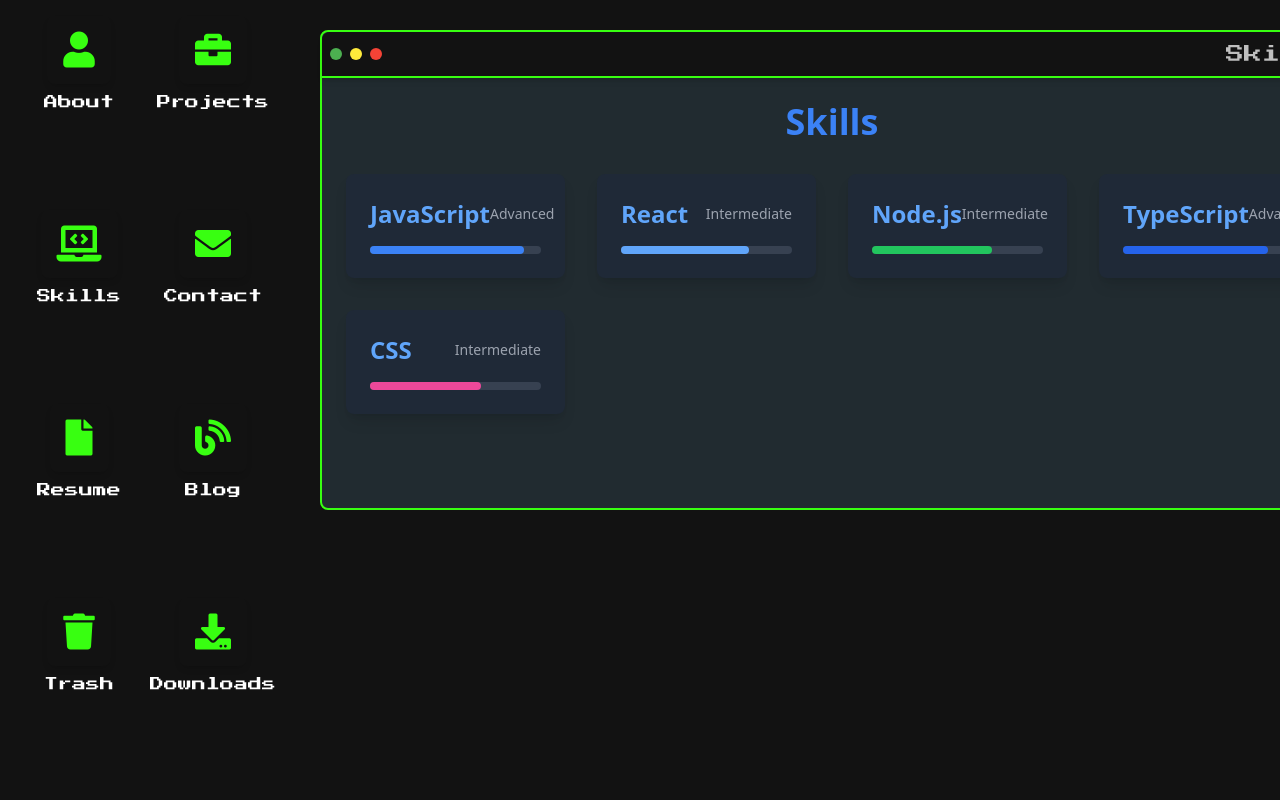
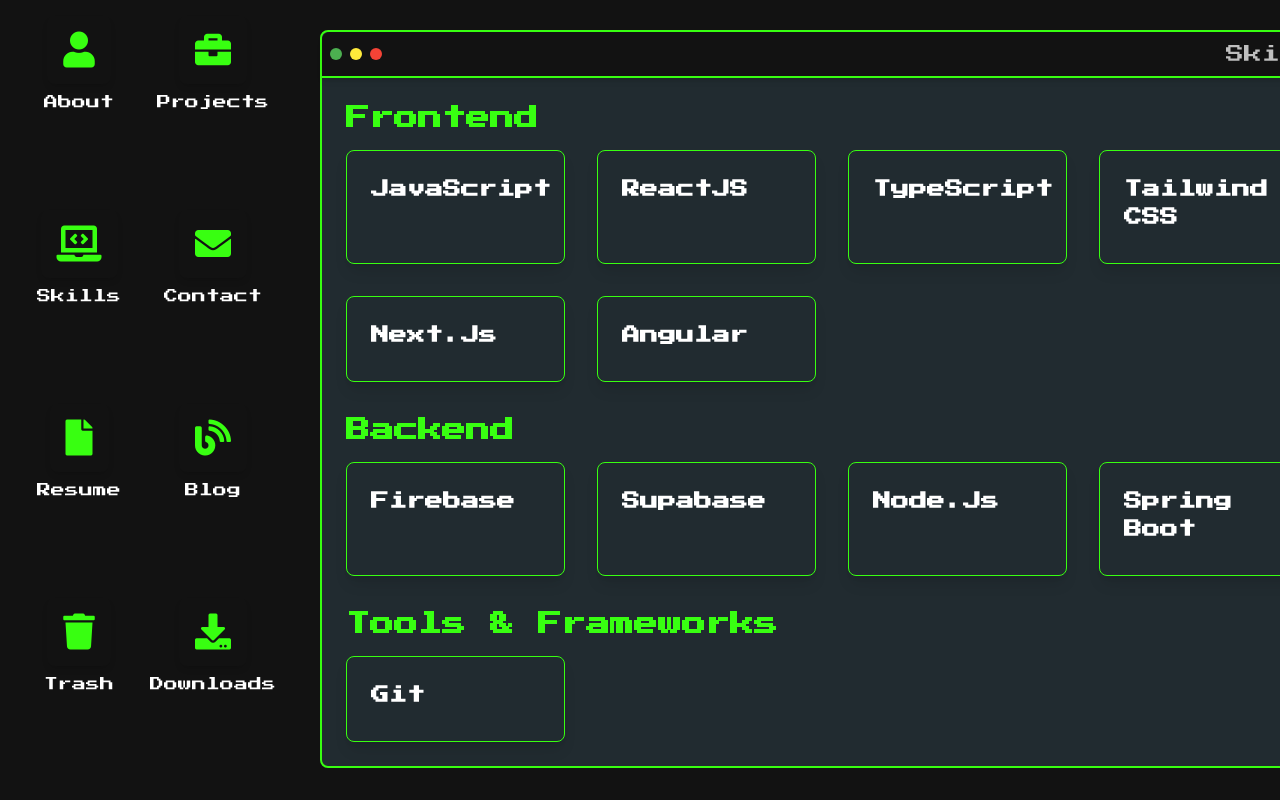
Before and after one commit to TriumphNdlovu/triumph-portfolio, a Next.js app: page / in a window 1280 px wide. Both pictures are taken after a click on the element "Skills". Shown: the top 800 px of the page. Built offline with nearby package versions, Linux system fonts and the light colour scheme.

Commit message:
Refactor Skills page component and update skill data structure

```diff
--- a/src/Components/Skills/page.tsx
+++ b/src/Components/Skills/page.tsx
@@ -1,65 +1,49 @@
+import { Interface } from "readline";
 
 export default function Skills() {
+  interface Skill {
+    name: string;
+    category: string;
+  }
+
+  const skills: Skill[] = [
+    { name: 'JavaScript', category: 'Frontend' },
+    { name: 'ReactJS', category: 'Frontend' },
+    { name: 'TypeScript', category: 'Frontend' },
+    { name: 'Tailwind CSS', category: 'Frontend' },
+    { name: 'Next.Js', category: 'Frontend' },
+    { name: 'Angular', category: 'Frontend' },
+    { name: 'Firebase', category: 'Backend' },
+    { name: 'Supabase', category: 'Backend' },
+    { name: 'Node.Js', category: 'Backend' },
+    { name: 'Spring Boot', category: 'Backend' },
+    { name: 'Git', category: 'Tools & Frameworks' },
+  ];
+
+  // Group skills by category
+  const groupedSkills = skills.reduce((acc, skill) => {
+    (acc[skill.category] = acc[skill.category] || []).push(skill);
+    return acc;
+  }, {} as Record<string, Skill[]>);
 
   return (
     <>
-        <h2 className="text-4xl text-blue-500 font-semibold mb-8 text-center">Skills</h2>
-
+      <div className="space-y-8">
+        {Object.entries(groupedSkills).map(([category, skills]) => (
+          <div key={category}>
+            <h2 className="text-2xl text-neonGreen font-pixel font-semibold mb-4">{category}</h2>
             <div className="grid grid-cols-1 sm:grid-cols-2 md:grid-cols-3 lg:grid-cols-4 gap-8">
-                      {/* Skill 1: JavaScript */}
-                      <div className="bg-gray-800 p-6 rounded-lg shadow-lg hover:shadow-xl transition-all duration-300 transform hover:scale-105">
-                        <div className="flex items-center justify-between mb-4">
-                          <h3 className="text-2xl text-blue-400 font-semibold">JavaScript</h3>
-                          <div className="text-sm text-gray-400">Advanced</div>
+              {skills.map((skill, index) => (
+                <div
+                  key={index}
+                  className="p-6 border border-neonGreen rounded-lg shadow-lg hover:shadow-xl transition-all duration-300 transform hover:scale-105"
+                >
+                  <h3 className="text-lg text-white font-pixel font-semibold mb-2">{skill.name}</h3>
                 </div>
-                        <div className="relative w-full h-2 bg-gray-700 rounded-full">
-                          <div className="absolute top-0 left-0 h-full bg-blue-500 rounded-full" style={{ width: '90%' }}></div>
+              ))}
             </div>
           </div>
-
-                      {/* Skill 2: React */}
-                      <div className="bg-gray-800 p-6 rounded-lg shadow-lg hover:shadow-xl transition-all duration-300 transform hover:scale-105">
-                        <div className="flex items-center justify-between mb-4">
-                          <h3 className="text-2xl text-blue-400 font-semibold">React</h3>
-                          <div className="text-sm text-gray-400">Intermediate</div>
-                        </div>
-                        <div className="relative w-full h-2 bg-gray-700 rounded-full">
-                          <div className="absolute top-0 left-0 h-full bg-blue-400 rounded-full" style={{ width: '75%' }}></div>
-                        </div>
-                      </div>
-
-                      {/* Skill 3: Node.js */}
-                      <div className="bg-gray-800 p-6 rounded-lg shadow-lg hover:shadow-xl transition-all duration-300 transform hover:scale-105">
-                        <div className="flex items-center justify-between mb-4">
-                          <h3 className="text-2xl text-blue-400 font-semibold">Node.js</h3>
-                          <div className="text-sm text-gray-400">Intermediate</div>
-                        </div>
-                        <div className="relative w-full h-2 bg-gray-700 rounded-full">
-                          <div className="absolute top-0 left-0 h-full bg-green-500 rounded-full" style={{ width: '70%' }}></div>
-                        </div>
-                      </div>
-
-                      {/* Skill 4: TypeScript */}
-                      <div className="bg-gray-800 p-6 rounded-lg shadow-lg hover:shadow-xl transition-all duration-300 transform hover:scale-105">
-                        <div className="flex items-center justify-between mb-4">
-                          <h3 className="text-2xl text-blue-400 font-semibold">TypeScript</h3>
-                          <div className="text-sm text-gray-400">Advanced</div>
-                        </div>
-                        <div className="relative w-full h-2 bg-gray-700 rounded-full">
-                          <div className="absolute top-0 left-0 h-full bg-blue-600 rounded-full" style={{ width: '85%' }}></div>
-                        </div>
-                      </div>
-
-                      {/* Add More Skills */}
-                      <div className="bg-gray-800 p-6 rounded-lg shadow-lg hover:shadow-xl transition-all duration-300 transform hover:scale-105">
-                        <div className="flex items-center justify-between mb-4">
-                          <h3 className="text-2xl text-blue-400 font-semibold">CSS</h3>
-                          <div className="text-sm text-gray-400">Intermediate</div>
-                        </div>
-                        <div className="relative w-full h-2 bg-gray-700 rounded-full">
-                          <div className="absolute top-0 left-0 h-full bg-pink-500 rounded-full" style={{ width: '65%' }}></div>
-                        </div>
-                      </div>
+        ))}
       </div>
     </>
   );
```
Lines whose indentation alone changed are shown as unchanged.
